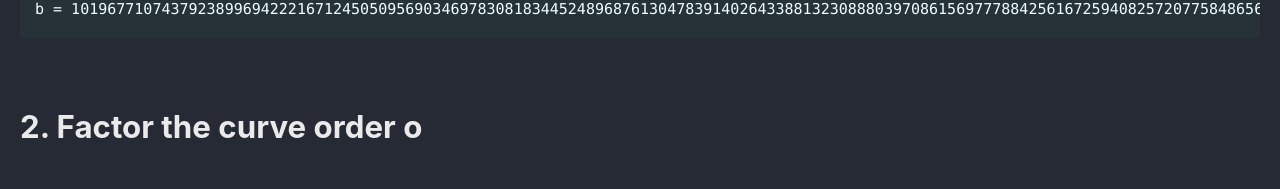
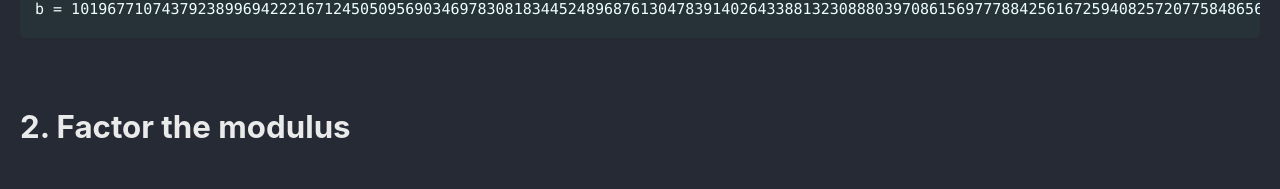
Before and after one commit to Connor-McCartney/Connor-McCartney.github.io, a Jekyll site: the page built from _pages/cryptography/ecc/TheseWallsCodegate2025.md, in a window 1280 px wide. Shown: the part 2165-2354 px from the top of the page. Built offline with Jekyll 4.4.1, drawn with Linux system fonts in a browser that asks for light colours; cached includes are drawn as plain includes.

Commit message:
Update TheseWallsCodegate2025.md

```diff
--- a/_pages/cryptography/ecc/TheseWallsCodegate2025.md
+++ b/_pages/cryptography/ecc/TheseWallsCodegate2025.md
@@ -86,4 +86,4 @@ b = 1019677107437923899694222167124505095690346978308183445248968761304783914026
 
 <br>
 
-# 2. Factor the curve order o
+# 2. Factor the modulus
```
